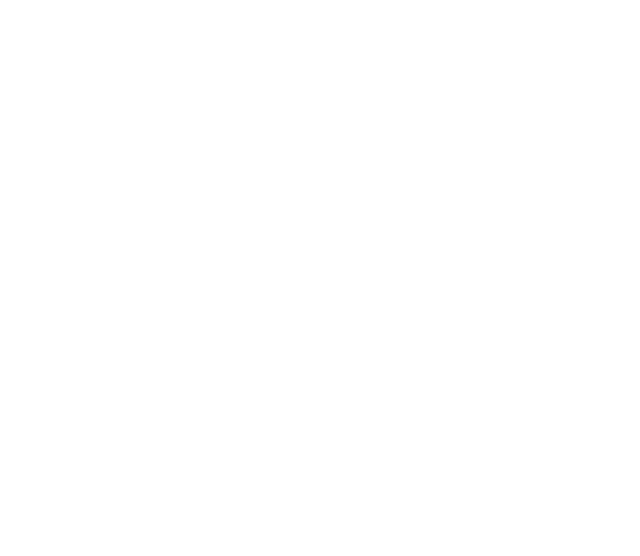
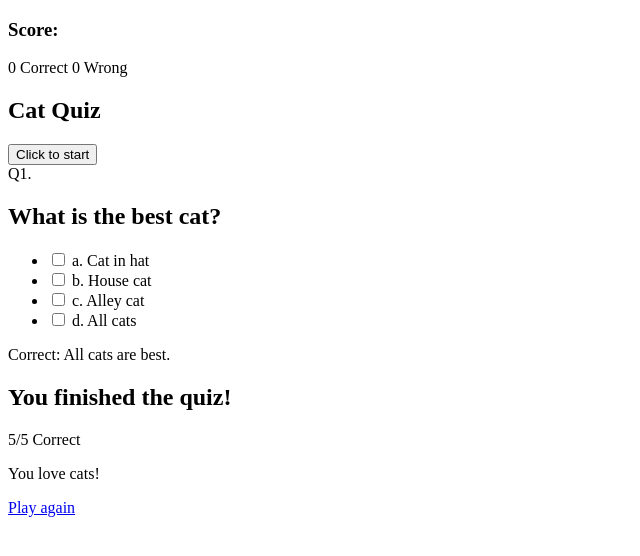
Before and after one commit to amcavinue/Quiz-App, a plain HTML site: page index.html in a window 1280 px wide. Shown: the whole page, without its empty margins (0-640 px from the left). Drawn offline with nearby package versions, Linux system fonts and the light colour scheme.

Commit message:
Add markup for wireframe

```diff
--- a/index.html
+++ b/index.html
@@ -5,6 +5,53 @@
 	<link rel="stylesheet" type="text/css" href="styles.css">
 </head>
 <body>
+	<header>
+		<h3>Score:</h3>
+		<span class="correct-num">0</span>
+		<span>Correct</span>
+		<span class="wrong-num">0</span>
+		<span>Wrong</span>
+	</header>
+
+	<section>
+		<h1>Cat Quiz</h1>
+		<button id="js-start-quiz">Click to start</button>
+	</section>
+
+	<section class="question">
+		<span class="question-num">Q1.</span>
+		<h2>What is the best cat?</h2>
+		<ul>
+			<li>
+				<input type="checkbox" name="" />
+				a. Cat in hat
+			</li>
+			<li>
+				<input type="checkbox" name="" />
+				b. House cat
+			</li>
+			<li>
+				<input type="checkbox" name="" />
+				c. Alley cat
+			</li>
+			<li>
+				<input type="checkbox" name="" />
+				d. All cats
+			</li>
+		</ul>
+		<div class="answer-section">
+			Correct: All cats are best.
+		</div>
+	</section>
+
+	<section class="results">
+		<h2>You finished the quiz!</h2>
+		<p>
+			<span class="correct-num">5</span>/5 Correct
+		</p>
+		<p>You love cats!</p>
+		<a href="#">Play again</a>
+	</section>
 
 	<script src="http://code.jquery.com/jquery-3.1.1.min.js" integrity="sha256-hVVnYaiADRTO2PzUGmuLJr8BLUSjGIZsDYGmIJLv2b8=" crossorigin="anonymous"></script>
 	<script type="text/javascript" src="scripts.js"></script>
```
